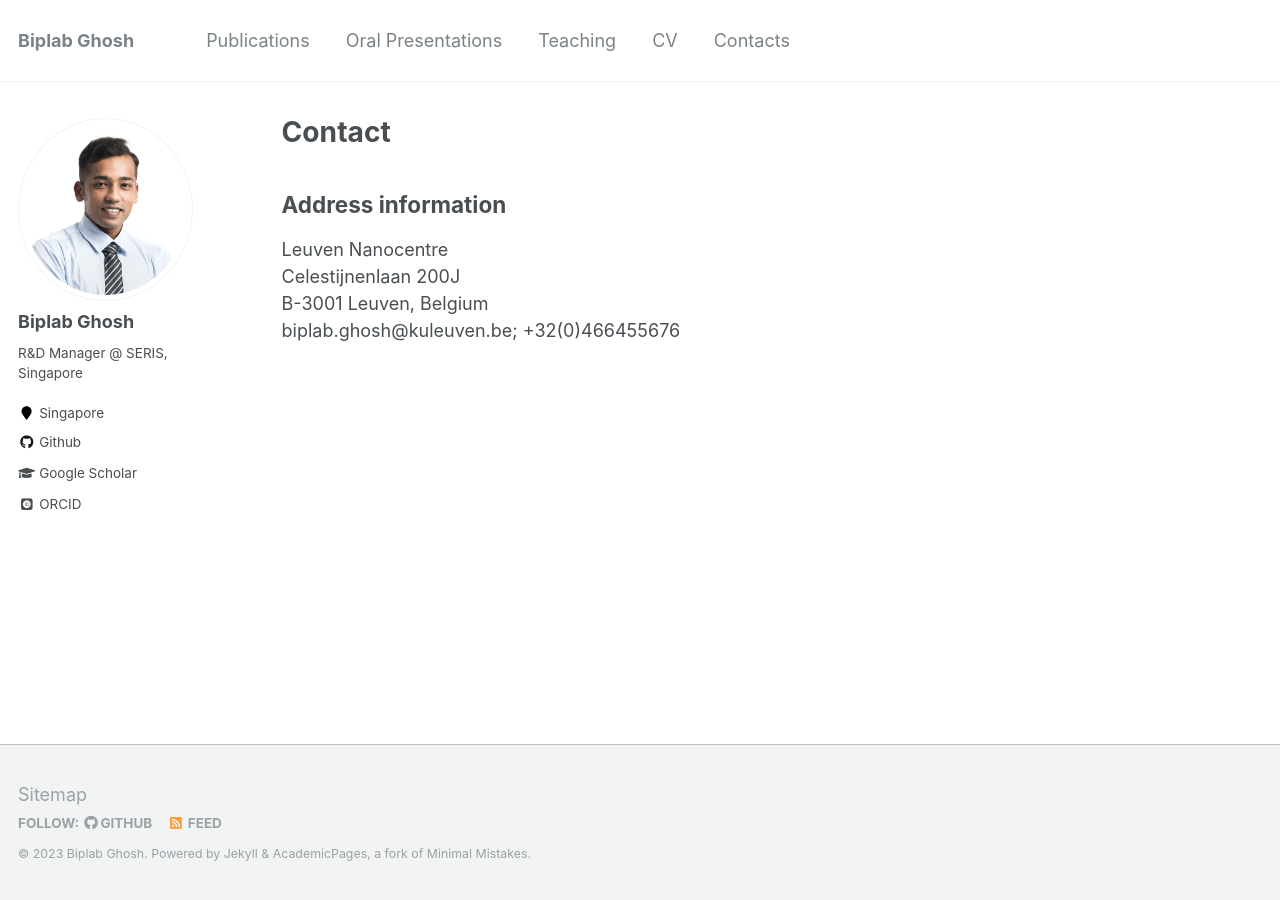
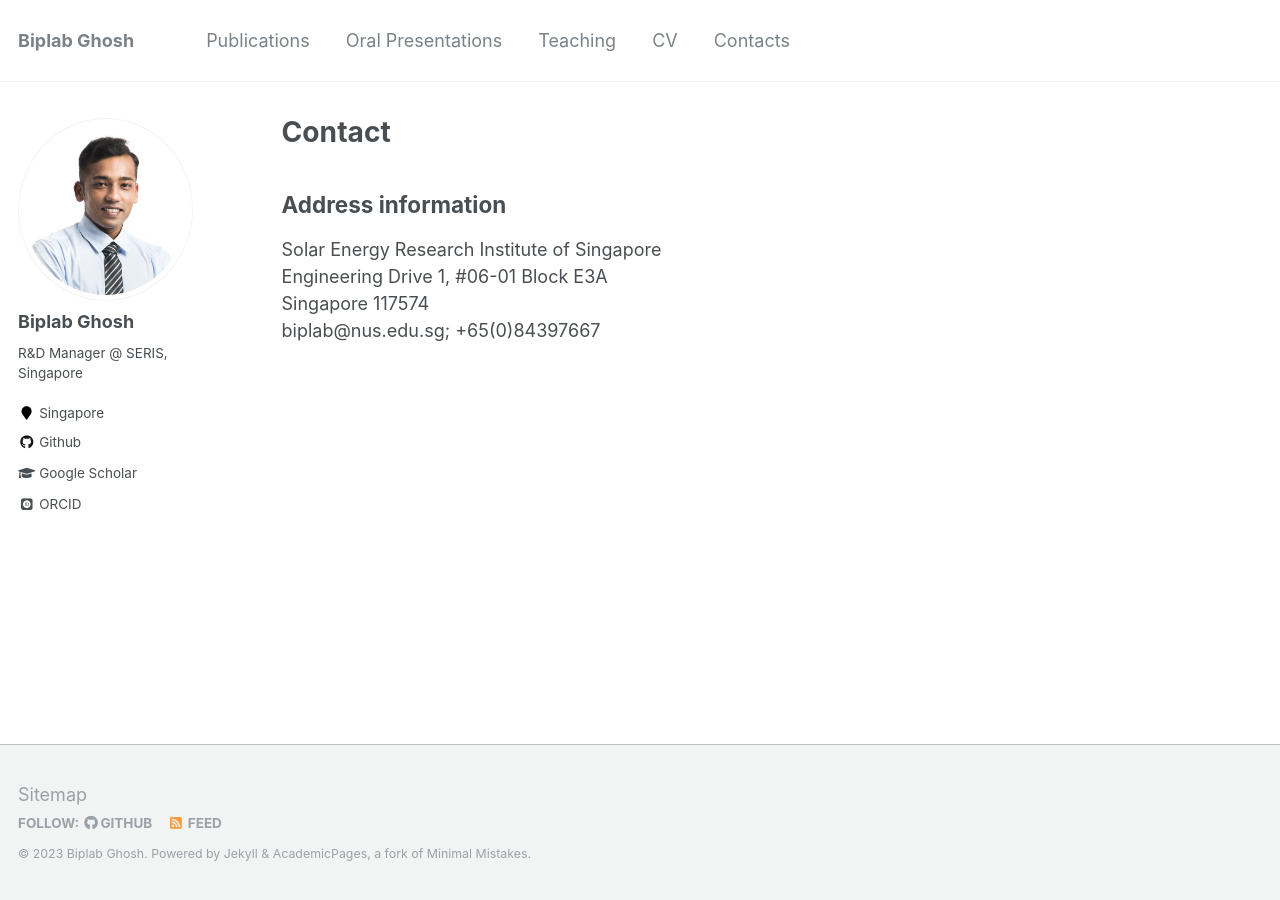
Before and after one commit to DrBiplabGhosh/drbiplabghosh.github.io, a Jekyll site: the page built from _pages/contact.md, in a window 1280 px wide. Built offline with Jekyll 4.4.1, drawn with Linux system fonts in a browser that asks for light colours; some web fonts are replaced.

Commit message:
Update contact.md

```diff
--- a/_pages/contact.md
+++ b/_pages/contact.md
@@ -6,7 +6,7 @@ author_profile: true
 ---
 
 <h2> Address information </h2>
-Leuven Nanocentre <br>
-Celestijnenlaan 200J<br>
-B-3001 Leuven, Belgium <br>
-biplab.ghosh@kuleuven.be; +32(0)466455676
+Solar Energy Research Institute of Singapore <br>
+Engineering Drive 1, #06-01 Block E3A <br>
+Singapore 117574 <br>
+biplab@nus.edu.sg; +65(0)84397667
```
